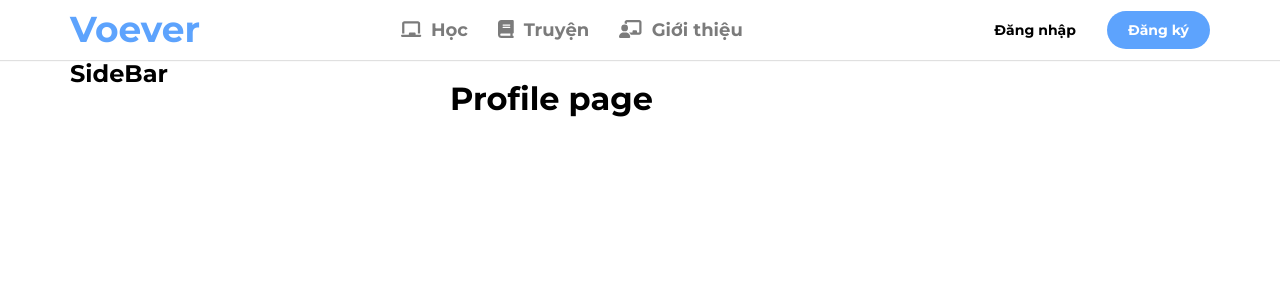
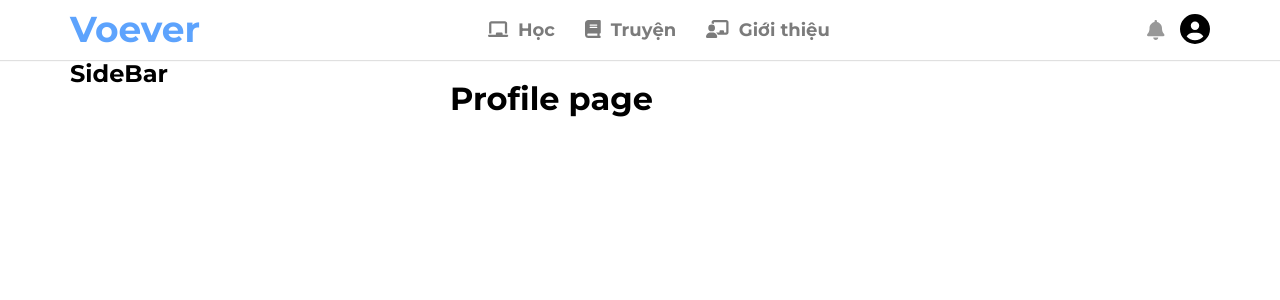
Before and after one commit to Limerence05032002/TiengAnh, a React (Create React App) app: page /profile in a window 1280 px wide. Shown: the top 300 px of the page. Built offline with nearby package versions, Linux system fonts and the light colour scheme.

Commit message:
Hoàn thành cơ bản phần UI của header

```diff
--- a/src/components/Layout/components/Header/Header.module.scss
+++ b/src/components/Layout/components/Header/Header.module.scss
@@ -39,7 +39,6 @@
 }
 
 
-
 .action-login{
     display: flex;
     user-select: none;
@@ -51,12 +50,82 @@ div.action-static{
 
 .setting-profile{
     width: 300px;
-    position: relative;
 }
 
 .tittle-service{
-    padding: 10px;
+    position: relative;
+    padding: 5px 15px;
+    font-size: 1.6rem;
 }
 .action{
     display: flex;
 }
+
+.notion{
+    display: flex;
+    align-items: center;
+}
+
+.notion-icon{
+    display: flex;
+    align-items: center;
+    font-size: 2rem;
+    cursor: pointer;
+    opacity: 0.4;
+}
+
+.current-user{
+    display: none;
+}
+
+.user{
+    margin-left: 15px;
+    font-size: 30px;
+    &:hover .current-user{
+        display: block;
+    }
+}
+
+
+
+// .more-btn{
+//     margin-left: 10px;
+//     font-size: large;
+//     padding-top: 10px;
+//     padding: 0px 10px 10px 10px;
+//     margin-top: 10px;
+//     cursor: pointer;
+//     position: relative;
+//     display: inline-block;
+// }
+
+// .more-content{
+//     margin-top: 15px;
+//     margin-left: -180px;
+//     border-radius: 20px;
+//     display: none;
+//     position: absolute;
+//     background-color: var(--color-nohover);
+//     min-width: 220px;
+//     box-shadow: 0px 8px 16px 0px rgba(0,0,0,0.2);
+//     padding: 12px 16px;
+//     z-index: 1;
+//     &::after{
+//         content: "";
+//         position: absolute;
+//         top: -12px;
+//         left: 170px;
+//         border-bottom: 12px solid var(--color-nohover);
+//         border-right: 12px solid transparent;
+//         border-left: 12px solid transparent;
+//     }
+// }
+
+// .more-btn:hover .more-content{
+//     display: block;
+// }
+
+// .content-item{
+//     font-size: 1.6rem;
+//     display: flex;
+// }
--- a/src/components/Layout/components/Header/index.js
+++ b/src/components/Layout/components/Header/index.js
@@ -1,6 +1,8 @@
 
 import { FontAwesomeIcon } from '@fortawesome/react-fontawesome';
-import { faChalkboard,faChalkboardUser,faBook,faCloudUpload, faBell,faAddressCard, faGear } from '@fortawesome/free-solid-svg-icons';
+import {
+    faChalkboard, faChalkboardUser, faBook, faBell,faCircleUser
+} from '@fortawesome/free-solid-svg-icons';
 import classNames from 'classnames/bind'
 import styles from './Header.module.scss'
 import { Wrapper as WrapperPopper } from '~/components/Popper';
@@ -19,7 +21,7 @@ function Header() {
 
     const show = () => setvisible(true)
     const hide = () => setvisible(false)
-    const currentUser = false
+    const currentUser = true
 
     return (
         <header className={cx('wrapper')}>
@@ -29,7 +31,7 @@ function Header() {
                 </div>
                 <div className={cx('service')}>
                     <span className={cx('service-learn')}>
-                        <FontAwesomeIcon className={cx('icon-learn')} icon={faChalkboard}/>
+                        <FontAwesomeIcon className={cx('icon-learn')} icon={faChalkboard} />
                         <h4>Học</h4>
                     </span>
                     <span className={cx('service-story')}>
@@ -44,34 +46,47 @@ function Header() {
 
                 {/* xử lí khi người dùng đăng nhập */}
                 <>
-                {currentUser ? (
+                    {currentUser ? (
                         <div className={cx('action-static')}>
-                            <div className={cx('notion-icon')}>
-                                <FontAwesomeIcon icon={faBell} />
-                            </div>
-                            <Tippy
-                                render={(attrs) => (
-                                    <WrapperPopper>
-                                    <div className={cx('setting-profile')} tabIndex='-1' {...attrs}>
-                                        <div onMouseOver={visible ? hide : show}>
+                            <div className={cx('notion')}>
+                                <FontAwesomeIcon className={cx('notion-icon')} icon={faBell} />
+                                <h4 className={cx('user')}>
+                                    <FontAwesomeIcon icon={faCircleUser} />
+                                    <div className={cx('current-user')}>
+                                        <WrapperPopper >
+                                        <div className={cx('setting-profile')} >
                                             <h4 className={cx('tittle-service')}>Tài khoản</h4>
-                                            <hr className={cx('line')}></hr>
                                             <ServiceItems />
                                         </div>
+                                        </WrapperPopper>
                                     </div>
-                                    </WrapperPopper>
-                                )}
-                            >
-                                <div className={cx('current-user')}>
-                                    trung anh
-                                </div>
-                            </Tippy>
+                                </h4>
+                            </div>
+
+
                         </div>
                     ) : (
                         <>
                             <div className={cx('action')}>
                                 <Button main>Đăng nhập</Button>
                                 <Button primary >Đăng ký</Button>
+                                {/* <div className={cx('more-btn')}>
+                                        <FontAwesomeIcon icon={faEllipsisVertical} />
+                                        <div className={cx('more-content')}>
+                                            <span className={cx('content-item')}>
+                                                <FontAwesomeIcon icon={faLanguage} />
+                                                <h4 className={cx('content-text')}>English</h4>
+                                            </span>
+                                            <span className={cx('content-item')}>
+                                                <FontAwesomeIcon icon={faCircleQuestion}/>
+                                                <h4 className={cx('content-text')}>Feedback and help</h4>
+                                            </span>
+                                            <span className={cx('content-item')}>
+                                                <FontAwesomeIcon icon={faKeyboard} />
+                                                <h4 className={cx('content-text')}>Keyboard shortcuts</h4>
+                                            </span>
+                                        </div>
+                                    </div> */}
                             </div>
                         </>
                     )}
--- a/src/components/Popper/Popper.module.scss
+++ b/src/components/Popper/Popper.module.scss
@@ -1,11 +1,13 @@
 .Wrapper{
-    width: 100%;
-    max-height: min((100vh - 96px) - 60px, 734px);
-    min-height: 100px;
-    padding-top: 8px;
-    background-color: aliceblue;
-    box-shadow: rgb(0 0 0 /12% ) 0px 2px 12px;
+    margin-left: -240px;
+    position: absolute;
+    margin-top: 4px;
+    /* width: 100%; */
+    /* max-height: min(100vh - 96px - 60px, 734px); */
+    /* min-height: 100px; */
+    /* padding-top: 8px; */
+    background-color: rgb(237, 237, 237);
+    box-shadow: rgb(0 0 0 / 12%) 0px 2px 12px;
     border-radius: 10px;
     padding-top: 8px;
-    border: 1px solid rgb(223, 223, 223);
 }
--- a/src/components/ServiceItems/ServiceItems.module.scss
+++ b/src/components/ServiceItems/ServiceItems.module.scss
@@ -1,12 +1,29 @@
 .wrapper{
-    cursor: pointer;
+    font-size: larger;
+    position: relative;
+    &::after{
+        position: absolute;
+        content: "";
+        top: -40px;
+        left: 234px;
+        border-bottom: 10px solid rgb(237, 237, 237);
+        border-right: 20px solid transparent;
+        border-left: 20px solid transparent;
+    }
 }
 
 .Item{
+    cursor: pointer;
+    border-radius: 10px;
     display: flex;
     width: 100%;
     min-height: 50px;
-
+    font-size: 1.6rem;
+    opacity: 0.7;
+    &:hover{
+        opacity: 1;
+        background-color: rgb(246, 246, 246);
+    }
 }
 .icon-setting {
     margin: 15px 20px;
--- a/src/components/ServiceItems/index.js
+++ b/src/components/ServiceItems/index.js
@@ -1,5 +1,5 @@
 import { FontAwesomeIcon } from "@fortawesome/react-fontawesome"
-import {faAddressCard, faGear,faCircleInfo,faRightFromBracket} from '@fortawesome/free-solid-svg-icons'
+import {faAddressCard, faGear,faCircleQuestion,faRightFromBracket, faUpload,faLanguage} from '@fortawesome/free-solid-svg-icons'
 import classNames from "classnames/bind"
 import styles from "./ServiceItems.module.scss"
 
@@ -12,22 +12,22 @@ function ServiceItems() {
                 <FontAwesomeIcon className={cx('icon-setting')} icon={faAddressCard} />
                 <p className={cx('title')}>Hồ sơ của bạn</p>
             </span>
-            <hr className={cx('line')}></hr>
             <span className={cx('Item')}>
-                <FontAwesomeIcon className={cx('icon-setting')} icon={faGear} />
-                <p className={cx('title')}>Cài đặt</p>
+                <FontAwesomeIcon className={cx('icon-setting')} icon={faUpload} />
+                <p className={cx('title')}>Nâng cấp</p>
             </span>
-            <hr className={cx('line')}></hr>
             <span className={cx('Item')}>
-                <FontAwesomeIcon className={cx('icon-setting')} icon={faCircleInfo} />
+                <FontAwesomeIcon className={cx('icon-setting')} icon={faCircleQuestion} />
                 <p className={cx('title')}>Trợ giúp</p>
             </span>
-            <hr className={cx('line')}></hr>
+            <span className={cx('Item')}>
+                <FontAwesomeIcon className={cx('icon-setting')} icon={faLanguage} />
+                <p className={cx('title')}>Ngôn ngữ</p>
+            </span>
             <span className={cx('Item')}>
                 <FontAwesomeIcon className={cx('icon-setting')} icon={faRightFromBracket} />
                 <p className={cx('title')}>Đăng xuất</p>
             </span>
-
         </div>
     )
 }
```
Also changed, not shown: src/image/image1.jpg (added).
